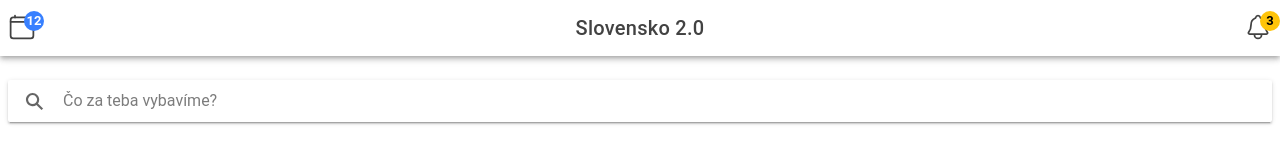
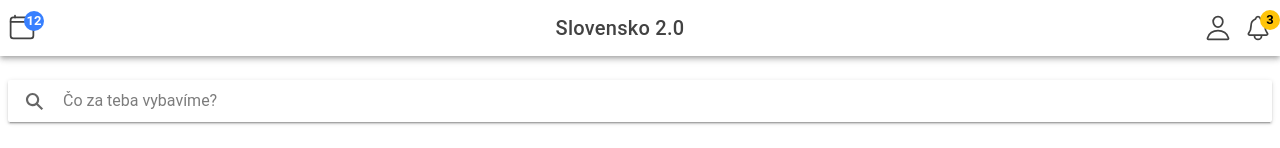
Before and after one commit to wiseman88/react-sk-app, a React (Vite) app: page /home in a window 1280 px wide. Shown: the top 148 px of the page. Built offline with nearby package versions, Linux system fonts and the light colour scheme.

Commit message:
feat(products): add user icon
- Added user icon to header component.

```diff
--- a/src/products/ProductsHeader.tsx
+++ b/src/products/ProductsHeader.tsx
@@ -1,6 +1,10 @@
-import { IonHeader, IonTitle, IonToolbar } from '@ionic/react'
+import { IonHeader, IonIcon, IonTitle, IonToolbar } from '@ionic/react'
 import IconWithBadge from '../components/IconWithBadge'
-import { calendarClearOutline, notificationsOutline } from 'ionicons/icons'
+import {
+  calendarClearOutline,
+  notificationsOutline,
+  personOutline,
+} from 'ionicons/icons'
 
 const ProductsHeader = () => {
   return (
@@ -14,11 +18,14 @@ const ProductsHeader = () => {
               color='primary'
             />
             <IonTitle className='text-center'>Slovensko 2.0</IonTitle>
-            <IconWithBadge
-              icon={notificationsOutline}
-              badgeContent={3}
-              color='warning'
-            />
+            <div className='flex items-center space-x-3'>
+              <IonIcon icon={personOutline} className='size-7'></IonIcon>
+              <IconWithBadge
+                icon={notificationsOutline}
+                badgeContent={3}
+                color='warning'
+              />
+            </div>
           </div>
         </IonToolbar>
       </IonHeader>
```
